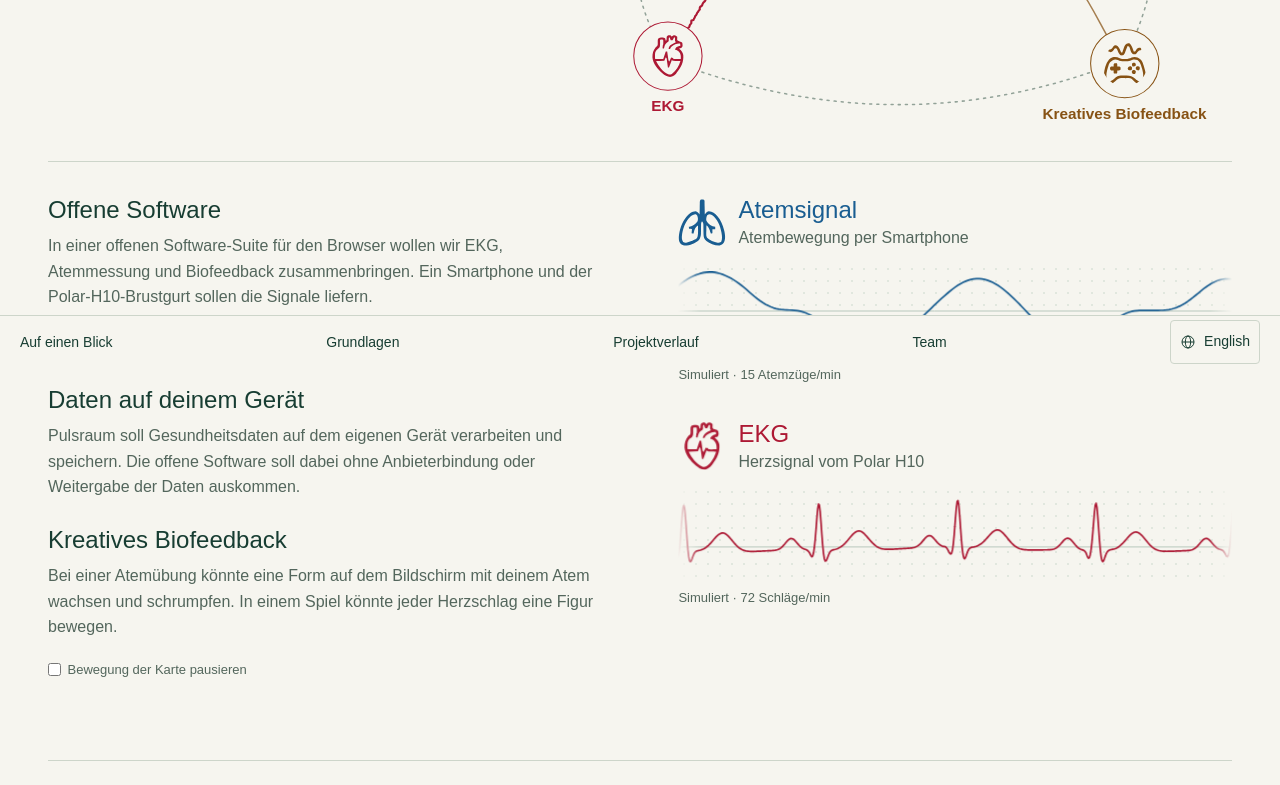
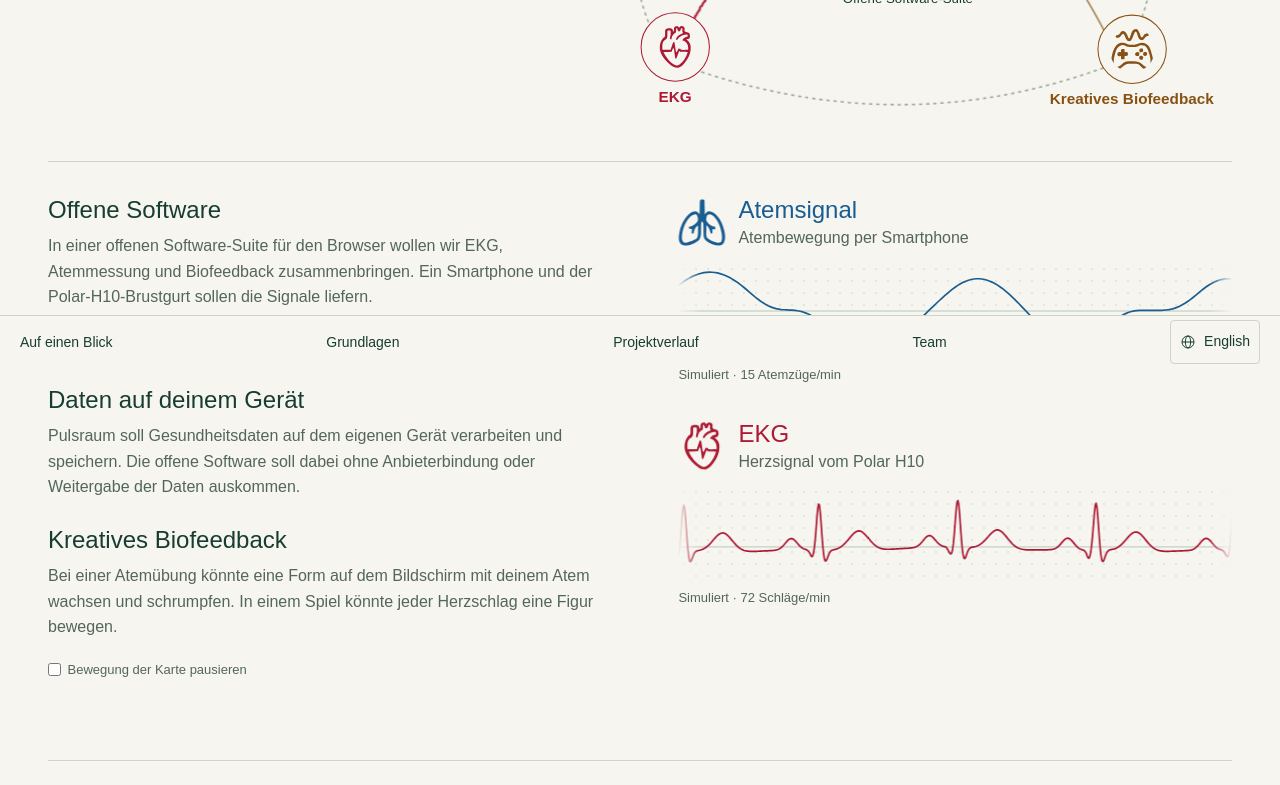
Before and after one commit to GeorgeFejer91/Pulsraum, a website with bundled scripts: page index.html in a window 1280 px wide. Shown: the part 432-1217 px from the top of the page. Built offline with nearby package versions, Linux system fonts and the light colour scheme; animation ran at ten frames a second.

Commit message:
Float each cloud node within its measured label space

```diff
--- a/index.html
+++ b/index.html
@@ -47,9 +47,9 @@
           <path class="map-spoke signal-resp" d="M100 100C201 89 201 143 300 150"/>
           <path class="map-spoke map-data" d="M500 100C412 85 403 147 300 150"/>
           <path class="map-spoke signal-ecg" d="M100 250C134 224 133 150 300 150"/>
-          <polyline class="map-ecg-wave signal-ecg"/>
           <path class="map-spoke map-creative" d="M500 250C466 224 467 150 300 150"/>
         </svg>
+        <canvas class="map-ecg-wave signal-ecg" aria-hidden="true" hidden></canvas>
         <div class="map-hub">
           <svg class="map-icon" viewBox="0 0 128 128" aria-hidden="true"><use href="assets/illustrations/overview-icons.svg#suite"/></svg>
           <div class="hub-label">
@@ -91,40 +91,36 @@
         <article id="signale" class="signal-panel" aria-labelledby="respiration-title ecg-title">
           <figure class="signal-figure signal-resp">
             <figcaption>
-              <svg class="signal-organ" viewBox="0 0 48 48" aria-hidden="true">
-                <g class="organ-motion">
-                  <use href="assets/illustrations/overview-icons.svg#lungs" width="48" height="48"/>
-                </g>
+              <svg class="signal-organ organ-motion" viewBox="0 0 48 48" aria-hidden="true">
+                <use href="assets/illustrations/overview-icons.svg#lungs" width="48" height="48"/>
               </svg>
               <h2 id="respiration-title" class="box-title" data-measure data-en="Breathing signal">Atemsignal</h2>
               <p data-measure data-en="Tracking breathing with a smartphone">Atembewegung per Smartphone</p>
             </figcaption>
-            <svg class="signal-drawing" viewBox="0 0 440 104" preserveAspectRatio="none" aria-hidden="true">
-              <path class="signal-baseline" d="M0 52H440"/>
-              <g class="signal-trace">
+            <div class="signal-drawing" aria-hidden="true">
+              <svg class="signal-trace" viewBox="0 0 1760 104" preserveAspectRatio="none">
+                <path class="signal-baseline" d="M0 52H1760"/>
                 <use href="assets/illustrations/signals.svg#respiration"/>
                 <use href="assets/illustrations/signals.svg#respiration" x="880"/>
-              </g>
-            </svg>
+              </svg>
+            </div>
             <p class="signal-rate" data-measure data-en="Simulated · 15 breaths/min">Simuliert · 15 Atemzüge/min</p>
           </figure>
           <figure class="signal-figure signal-ecg">
             <figcaption>
-              <svg class="signal-organ" viewBox="0 0 48 48" aria-hidden="true">
-                <g class="organ-motion">
-                  <use href="assets/illustrations/overview-icons.svg#heart" width="48" height="48"/>
-                </g>
+              <svg class="signal-organ organ-motion" viewBox="0 0 48 48" aria-hidden="true">
+                <use href="assets/illustrations/overview-icons.svg#heart" width="48" height="48"/>
               </svg>
               <h2 id="ecg-title" class="box-title" data-measure data-en="ECG">EKG</h2>
               <p data-measure data-en="Heart signal from the Polar H10">Herzsignal vom Polar H10</p>
             </figcaption>
-            <svg class="signal-drawing" viewBox="0 0 440 104" preserveAspectRatio="none" aria-hidden="true">
-              <path class="signal-baseline" d="M0 66H440"/>
-              <g class="signal-trace">
+            <div class="signal-drawing" aria-hidden="true">
+              <svg class="signal-trace" viewBox="0 0 1760 104" preserveAspectRatio="none">
+                <path class="signal-baseline" d="M0 66H1760"/>
                 <use href="assets/illustrations/signals.svg#ecg"/>
                 <use href="assets/illustrations/signals.svg#ecg" x="880"/>
-              </g>
-            </svg>
+              </svg>
+            </div>
             <p class="signal-rate" data-measure data-en="Simulated · 72 beats/min">Simuliert · 72 Schläge/min</p>
           </figure>
         </article>
--- a/site.js
+++ b/site.js
@@ -36,12 +36,16 @@ applyLanguage(initialLanguage);
 await document.fonts.ready;
 const cache = new WeakMap();
 const elements = [...document.querySelectorAll('[data-measure]')];
+const cloudNodes = [...document.querySelectorAll('.idea-node, .map-hub')];
 function measure() {
-  root.style.setProperty('--navigation-block-size', `${navigation.offsetHeight}px`);
+  const navHeight = navigation.offsetHeight;
+  const measurements = new Map();
   for (const element of elements) {
-    const width = element.getBoundingClientRect().width;
-    if (width <= 0) continue;
     const css = getComputedStyle(element);
+    const padding = parseFloat(css.paddingLeft) + parseFloat(css.paddingRight);
+    // CSS layout widths stay stable as the cloud scales and the nodes drift.
+    const width = (parseFloat(css.width) || element.offsetWidth) - padding;
+    if (width <= 0 || !element.getClientRects().length) continue;
     const font = `${css.fontStyle} ${css.fontWeight} ${css.fontSize} ${css.fontFamily}`;
     const text = element.innerText;
     const spacing = Number.parseFloat(css.letterSpacing) || 0;
@@ -49,16 +53,43 @@ function measure() {
     const key = `${root.lang}|${font}|${spacing}|${whiteSpace}|${text}`;
     let entry = cache.get(element);
     if (entry?.key !== key) {
-      entry = { key, prepared: prepare(text, font, { letterSpacing: spacing, whiteSpace }) };
+      const prepared = prepare(text, font, { letterSpacing: spacing, whiteSpace });
+      entry = { key, prepared, natural: Math.round(measureNaturalWidth(prepared)) };
       cache.set(element, entry);
     }
     const stats = measureLineStats(entry.prepared, width);
     const lineHeight = Number.parseFloat(css.lineHeight);
-    // Natural flow and wrapping take priority; never shrink user-enlarged text.
-    element.style.minHeight = `${stats.lineCount * lineHeight}px`;
-    element.dataset.measuredLines = String(stats.lineCount);
-    element.dataset.measuredWidth = String(Math.round(measureNaturalWidth(entry.prepared)));
+    measurements.set(element, {
+      height: stats.lineCount * lineHeight, width: Math.max(width, stats.maxLineWidth) + padding,
+      lines: stats.lineCount, natural: entry.natural,
+    });
   }
+  // Reserve room for each wrapped label and keep the spoke endpoint inside its icon.
+  const travel = cloudNodes.map(node => {
+    const icon = parseFloat(getComputedStyle(node.querySelector('.map-icon')).width);
+    const labels = [...node.querySelectorAll('[data-measure]')].map(el => measurements.get(el));
+    const width = Math.max(icon, ...labels.map(label => label?.width ?? 0));
+    const height = labels.reduce((sum, label) => sum + (label?.height ?? 0), 0);
+    const labelMargin = parseFloat(getComputedStyle(node.lastElementChild).marginTop);
+    const halfGap = (node.clientHeight - icon) / 2;
+    return {
+      x: Math.max(0, Math.min(icon * .33, (node.clientWidth - width) / 2 - 1)),
+      up: Math.max(0, Math.min(icon * .24, halfGap - 2)),
+      down: Math.max(0, Math.min(icon * .24, halfGap - height - labelMargin - 2)),
+    };
+  });
+  // Commit after all layout reads. Animation frames never enter this pass.
+  root.style.setProperty('--navigation-block-size', `${navHeight}px`);
+  for (const [element, size] of measurements) {
+    element.style.minHeight = `${size.height}px`;
+    if (element.dataset.measuredLines !== String(size.lines)) element.dataset.measuredLines = size.lines;
+    if (element.dataset.measuredWidth !== String(size.natural)) element.dataset.measuredWidth = size.natural;
+  }
+  cloudNodes.forEach((node, i) => {
+    for (const [axis, distance] of Object.entries(travel[i])) {
+      node.style.setProperty(`--drift-${axis}`, `${distance.toFixed(1)}px`);
+    }
+  });
   root.dataset.textMeasurement = 'ready';
 }
 let frame;
@@ -67,6 +98,7 @@ const observer = new ResizeObserver(() => {
   frame = requestAnimationFrame(measure);
 });
 elements.forEach(element => observer.observe(element));
+cloudNodes.forEach(node => observer.observe(node));
 observer.observe(navigation);
 languageToggle.addEventListener('click', () => {
   const language = root.lang === 'de' ? 'en' : 'de';
@@ -105,10 +137,7 @@ function createBreathAnimation(rig) {
 
 // Sample the connector once per layout. Its normals are in screen pixels so a
 // heartbeat stays legible when the SVG viewBox stretches on a narrow phone.
-function mapEcgStations(curve) {
-  const svg = curve.ownerSVGElement;
-  const sx = svg.clientWidth / svg.viewBox.baseVal.width;
-  const sy = svg.clientHeight / svg.viewBox.baseVal.height;
+function mapEcgStations(curve, sx, sy, left, top) {
   const length = curve.getTotalLength();
   const positions = Array.from({ length: 241 }, (_, i) => curve.getPointAtLength(length * i / 240));
   return positions.map(({ x, y }, i) => {
@@ -117,12 +146,14 @@ function mapEcgStations(curve) {
     const dx = (after.x - before.x) * sx;
     const dy = (after.y - before.y) * sy;
     const tangent = Math.hypot(dx, dy);
-    return { x, y, fraction: i / 240, nx: dy / tangent / sx, ny: -dx / tangent / sy };
+    return { x: x * sx - left, y: y * sy - top, fraction: i / 240, nx: dy / tangent, ny: -dx / tangent };
   });
 }
 
 async function animateMapEcg(reducedMotion) {
   const wave = document.querySelector('.map-ecg-wave');
+  const ctx = wave.getContext('2d');
+  if (!ctx) return;
   const curve = document.querySelector('.map-spoke.signal-ecg');
   const trace = document.querySelector('.signal-figure.signal-ecg .signal-trace');
   const source = new URL(trace.querySelector('use').getAttribute('href'), document.baseURI);
@@ -131,22 +162,30 @@ async function animateMapEcg(reducedMotion) {
   const svg = new DOMParser().parseFromString(await response.text(), 'image/svg+xml');
   const samples = Array.from(svg.getElementById(source.hash.slice(1)).points, ({ x, y }) => ({ x, y }));
   const period = samples.at(-1).x;
-  const plot = trace.ownerSVGElement;
-  const rightEdge = plot.viewBox.baseVal.width;
-  const baseline = plot.querySelector('.signal-baseline').getPointAtLength(0).y;
+  const rightEdge = period / 2;
+  const baseline = trace.querySelector('.signal-baseline').getPointAtLength(0).y;
   const pause = document.getElementById('pause-map');
+  const gain = .32;
+  const gutter = 2 + Math.ceil(gain * Math.max(...samples.map(p => Math.abs(baseline - p.y))));
   let stations = [];
   let visible = false;
   let frame;
+  let clock;
+  let cycleMs;
 
   function draw() {
-    const phase = trace.getAnimations()[0]?.effect.getComputedTiming().progress;
-    if (phase != null && stations.length) {
+    if (!clock) {
+      clock = trace.getAnimations()[0];
+      cycleMs = clock?.effect.getTiming().duration;
+    }
+    const time = clock?.currentTime;
+    if (time != null && stations.length) {
       // The newest sample enters at the ECG node. At the hub the stream is
       // half a plot-window older. Traverse backwards in space, forwards in time.
-      const newest = rightEdge + phase * period;
+      const newest = rightEdge + ((time % cycleMs) / cycleMs) * period;
       let index = 0;
-      const points = new Array(stations.length);
+      ctx.clearRect(0, 0, wave.width, wave.height);
+      ctx.beginPath();
       for (let i = stations.length - 1; i >= 0; i--) {
         const station = stations[i];
         const t = (newest - station.fraction * rightEdge / 2) % period;
@@ -154,26 +193,49 @@ async function animateMapEcg(reducedMotion) {
         while (samples[index + 1].x < t) index++;
         const a = samples[index], b = samples[index + 1];
         const y = a.y + (b.y - a.y) * (t - a.x) / (b.x - a.x);
-        const amplitude = (baseline - y) * .32;
-        points[i] = `${(station.x + station.nx * amplitude).toFixed(2)},${(station.y + station.ny * amplitude).toFixed(2)}`;
+        const amplitude = (baseline - y) * gain;
+        ctx.lineTo(station.x + station.nx * amplitude, station.y + station.ny * amplitude);
       }
-      wave.setAttribute('points', points.join(' '));
+      ctx.stroke();
+      if (wave.hidden) wave.hidden = false;
     }
     if (!pause.checked) frame = requestAnimationFrame(draw);
   }
   function sync() {
     cancelAnimationFrame(frame);
-    if (reducedMotion.matches) wave.removeAttribute('points');
+    clock = undefined;
+    if (reducedMotion.matches) wave.hidden = true;
     else if (visible && !document.hidden) frame = requestAnimationFrame(draw);
   }
-  new ResizeObserver(() => {
-    stations = mapEcgStations(curve);
+  function setInk() {
+    ctx.strokeStyle = getComputedStyle(wave).color;
     sync();
-  }).observe(wave.ownerSVGElement);
+  }
+  const links = curve.ownerSVGElement;
+  function resize() {
+    const sx = links.clientWidth / links.viewBox.baseVal.width;
+    const sy = links.clientHeight / links.viewBox.baseVal.height;
+    if (!sx || !sy) return;
+    const bounds = curve.getBBox();
+    const left = Math.floor(bounds.x * sx) - gutter, top = Math.floor(bounds.y * sy) - gutter;
+    const width = Math.ceil((bounds.x + bounds.width) * sx) + gutter - left;
+    const height = Math.ceil((bounds.y + bounds.height) * sy) + gutter - top;
+    stations = mapEcgStations(curve, sx, sy, left, top);
+    Object.assign(wave.style, { left: `${left}px`, top: `${top}px`, width: `${width}px`, height: `${height}px` });
+    const ratio = Math.min(window.devicePixelRatio, 2);
+    wave.width = Math.round(width * ratio);
+    wave.height = Math.round(height * ratio);
+    ctx.setTransform(wave.width / width, 0, 0, wave.height / height, 0, 0);
+    ctx.lineWidth = 2;
+    ctx.lineCap = ctx.lineJoin = 'round';
+    setInk();
+  }
+  new ResizeObserver(resize).observe(links);
+  new MutationObserver(setInk).observe(root, { attributes: true, attributeFilter: ['data-theme'] });
   new IntersectionObserver(([entry]) => {
     visible = entry.isIntersecting;
     sync();
-  }).observe(wave.ownerSVGElement);
+  }).observe(links);
   reducedMotion.addEventListener('change', sync);
   pause.addEventListener('change', sync);
   document.addEventListener('visibilitychange', sync);
--- a/styles.css
+++ b/styles.css
@@ -125,15 +125,8 @@
   vector-effect: non-scaling-stroke;
 }
 .map-spoke { opacity: .72; }
-.map-ecg-wave {
-  fill: none;
-  stroke: currentColor;
-  stroke-width: 2;
-  stroke-linecap: round;
-  stroke-linejoin: round;
-  vector-effect: non-scaling-stroke;
-}
-.map-links:has(.map-ecg-wave[points]) .map-spoke.signal-ecg { opacity: .25; }
+.map-ecg-wave { position: absolute; z-index: -1; pointer-events: none; }
+.idea-map:has(.map-ecg-wave:not([hidden])) .map-spoke.signal-ecg { opacity: .25; }
 .map-crosslinks {
   color: var(--box-rule);
   stroke-dasharray: 2 5;
@@ -146,15 +139,17 @@
 .idea-node.map-data { grid-area: 2 / 3 / span 2; --drift-period: 8.5s; --drift-phase: -5s; }
 .idea-node.signal-ecg { grid-area: 5 / 1 / span 2; --drift-period: 7.5s; --drift-phase: -1s; }
 .idea-node.map-creative { grid-area: 5 / 3 / span 2; --drift-period: 10s; --drift-phase: -7s; }
-.map-hub { grid-area: 3 / 2 / span 2; --drift-period: 11s; --drift-phase: -4s; --drift-radius: 2.5px; }
+.map-hub { grid-area: 3 / 2 / span 2; --drift-period: 11s; --drift-phase: -4s; }
 .idea-node, .map-hub {
   display: grid;
+  grid-template-columns: minmax(0, 1fr);
   grid-template-rows: 1fr auto 1fr;
   align-self: stretch;
   align-items: start;
   justify-items: center;
   width: 100%;
   min-width: 0;
+  padding-inline: 6px;
   text-align: center;
   text-decoration: none;
   font-size: .9375rem;
@@ -167,6 +162,9 @@
   display: grid;
   align-content: start;
   justify-items: center;
+  max-width: 100%;
+  min-width: 0;
+  grid-template-columns: minmax(0, 1fr);
   /* The space below the hub is free for its label, even at large text sizes. */
   height: 0;
 }
@@ -182,6 +180,7 @@
   grid-row: 2;
   display: block;
   width: clamp(3.1rem, 6vw, 4.25rem);
+  max-width: 100%;
   height: auto;
   padding: .66rem;
   border: 1px solid currentColor;
@@ -273,6 +272,9 @@
   stroke-width: 1;
 }
 .signal-trace {
+  display: block;
+  width: 400%;
+  height: 100%;
   stroke: currentColor;
   stroke-width: 1.7;
   stroke-linecap: round;
@@ -732,17 +734,19 @@ img.portrait {
 }
 .breath-key text { font-size: 12px; fill: currentColor; }
 
-@property --inhalation { syntax: '<number>'; inherits: false; initial-value: 0; }
-
 @media (prefers-reduced-motion: no-preference) {
   .hero.in-view .idea-map, .hero.in-view .signal-resp .organ-motion {
     animation: inhale-exhale 16s ease-in-out infinite;
   }
   .hero.in-view .idea-map {
-    transform: scale(calc(.97 + .05 * var(--inhalation)));
+    --breath-rest: scale(.97);
+    --breath-middle: scale(.995);
+    --breath-full: scale(1.02);
+    --breath-start: scale(.9725);
   }
   .hero.in-view .idea-map :is(.idea-node, .map-hub) {
-    animation: drift-node var(--drift-period) ease-in-out var(--drift-phase, 0s) infinite;
+    animation: drift-across var(--drift-period) ease-in-out var(--drift-phase, 0s) infinite,
+      drift-vertically calc(var(--drift-period) * 1.19) ease-in-out calc(var(--drift-phase, 0s) - 1.8s) infinite;
   }
   .hero:has(#pause-map:checked) :is(.idea-map, .idea-node, .map-hub, .signal-trace, .organ-motion) {
     animation-play-state: paused;
@@ -764,7 +768,10 @@ img.portrait {
   .signal-figure.signal-ecg { --signal-period: 6.666667s; }
   .hero.in-view .signal-resp .organ-motion {
     transform-origin: 24px 17px;
-    transform: scale(calc(.83 + .24 * var(--inhalation)), calc(.89 + .17 * var(--inhalation)));
+    --breath-rest: scale(.83, .89);
+    --breath-middle: scale(.95, .975);
+    --breath-full: scale(1.07, 1.06);
+    --breath-start: scale(.842, .8985);
   }
   .hero.in-view .signal-ecg .organ-motion {
     transform-origin: 24px 24px;
@@ -805,20 +812,22 @@ img.portrait {
 }
 /* The second copy takes the first copy's place at the end of each period. */
 @keyframes scroll-signal {
-  to { transform: translateX(-880px); }
+  to { transform: translateX(-50%); }
 }
-@keyframes drift-node {
-  0%, 100% { transform: translateX(var(--drift-radius, 4px)); }
-  25% { transform: translateY(var(--drift-radius, 4px)); }
-  50% { transform: translateX(calc(-1 * var(--drift-radius, 4px))); }
-  75% { transform: translateY(calc(-1 * var(--drift-radius, 4px))); }
+@keyframes drift-across {
+  0%, 100% { transform: translateX(var(--drift-x, 0px)); }
+  50% { transform: translateX(calc(-1 * var(--drift-x, 0px))); }
+}
+@keyframes drift-vertically {
+  0%, 100% { translate: 0 calc(-1 * var(--drift-up, 0px)); }
+  50% { translate: 0 var(--drift-down, 0px); }
 }
 /* Match the breath extrema, holds and R peaks arriving at the right edge of the plot. */
 @keyframes inhale-exhale {
-  0%, 100% { --inhalation: .05; }
-  8.3%, 30.9%, 62.8%, 84.1% { --inhalation: 1; }
-  17%, 45.6%, 73.5%, 98.6% { --inhalation: 0; }
-  22.5%, 25.5%, 36%, 40%, 50%, 56%, 91.5% { --inhalation: .5; }
+  0%, 100% { transform: var(--breath-start); }
+  8.3%, 30.9%, 62.8%, 84.1% { transform: var(--breath-full); }
+  17%, 45.6%, 73.5%, 98.6% { transform: var(--breath-rest); }
+  22.5%, 25.5%, 36%, 40%, 50%, 56%, 91.5% { transform: var(--breath-middle); }
 }
 @keyframes beat-heart {
   0%, 1.7%, 7%, 13.7%, 19%, 24.7%, 30%, 36.1%, 41.5%, 48.8%, 54.2%,
```
Also changed, not shown: for-ai/PROJECT.md (+6 -3 lines), scripts/check-visual.mjs (+47 -24 lines).
